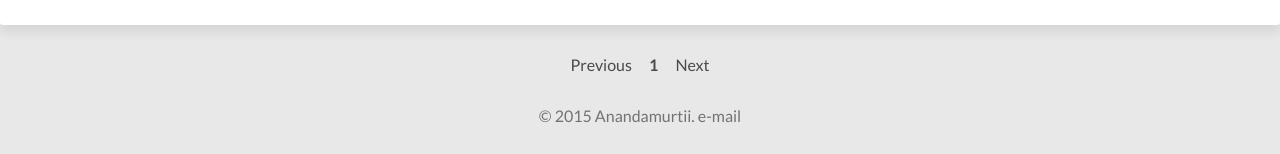
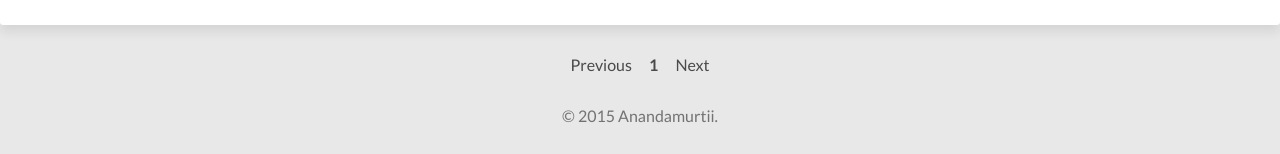
Before and after one commit to anandamurtiidiscursos/anandamurtiidiscursos.github.io, a Jekyll site: the page built from index.html, in a window 1280 px wide and 900 px high, scrolled down 5381 px. Shown: the part 743-897 px from the top of the window. Built offline with Jekyll 4.4.1, drawn with Linux system fonts in a browser that asks for light colours; nearby versions of some CDN libraries; the list of posts is cut into pages by our own code.

Commit message:
Updated footer.html

```diff
--- a/_includes/footer.html
+++ b/_includes/footer.html
@@ -1 +1 @@
-<span>&copy; {{ site.time | date: '%Y' }} {{ site.owner.name }}. e-mail <a href="mailto:anandamurtii@gmail.com target="_top"></a> </span>
+<span>&copy; {{ site.time | date: '%Y' }} {{ site.owner.name }}. </span>
```
